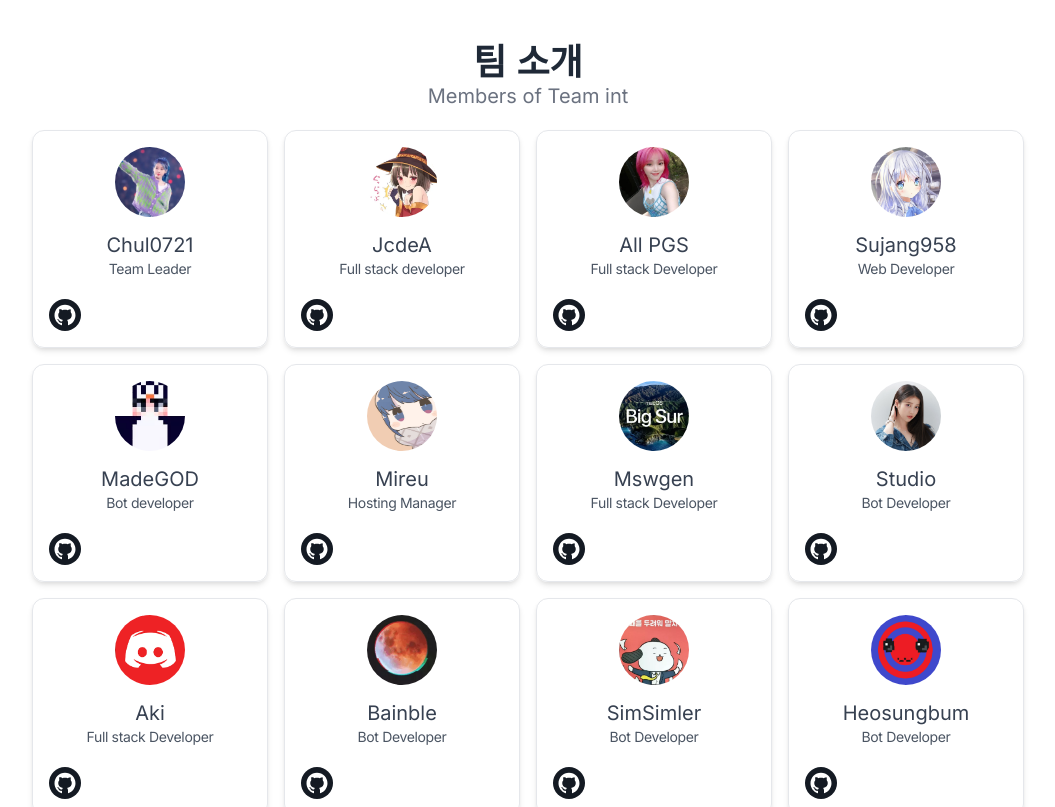
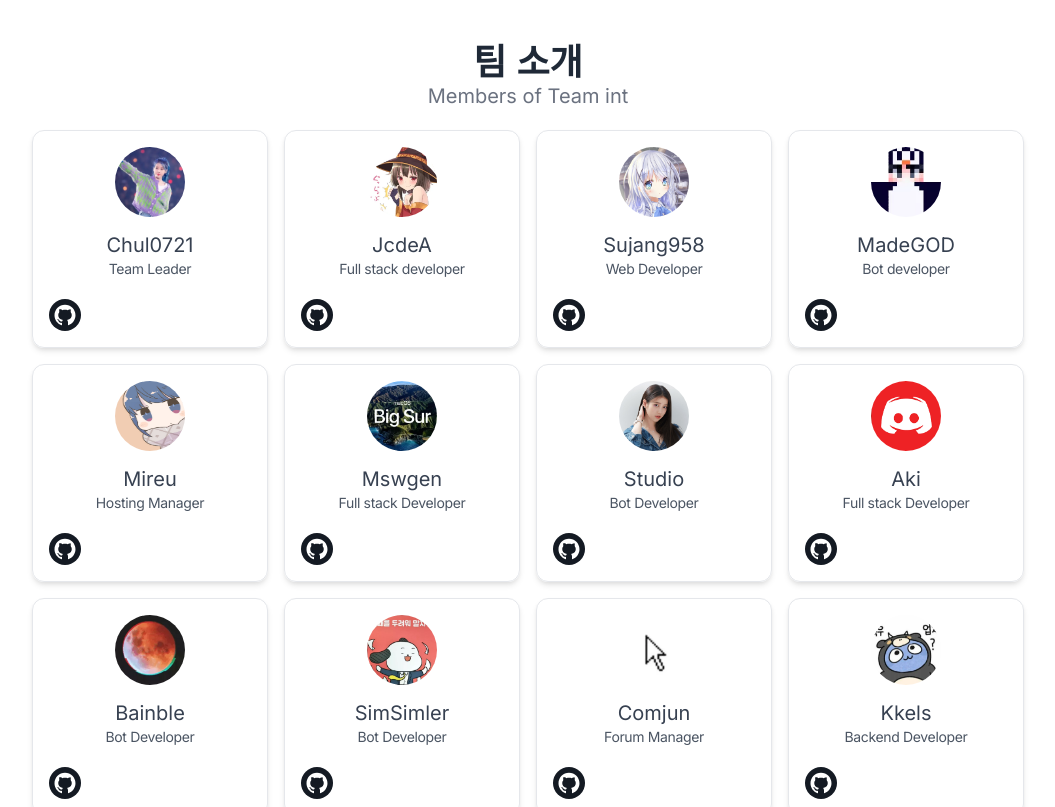
Before and after one commit to Team-int/Web, a Next.js app: page / in a window 1280 px wide. Shown: the part 820-1627 px from the top of the page, without its empty margins (112-1167 px from the left). Built offline with nearby package versions, Linux system fonts and the light colour scheme.

Commit message:
fix: removed members

```diff
--- a/pages/index.tsx
+++ b/pages/index.tsx
@@ -17,12 +17,6 @@ const members: Record<string, memberProps> = {
     profile: '/static/images/members/io.webp',
     github: 'https://github.com/JcdeA',
     desc: 'Full stack developer',
-  },
-  kms: {
-    name: 'All PGS',
-    profile: '/static/images/members/allpgs.jpg',
-    github: 'https://github.com/kms0219kms',
-    desc: 'Full stack Developer',
   },
   sujang: {
     name: 'Sujang958',
@@ -70,12 +64,6 @@ const members: Record<string, memberProps> = {
     name: 'simSimler',
     profile: '/static/images/members/simsimler.webp',
     github: 'https://github.com/simsimler',
-    desc: 'Bot Developer'
-  },
-  seoungbum: {
-    name: 'heosungbum',
-    profile: '/static/images/members/sungbum.png',
-    github: 'https://github.com/heosungbum',
     desc: 'Bot Developer'
   },
   comjun: {
```
Also changed, not shown: public/static/images/members/allpgs.jpg (deleted), public/static/images/members/sungbum.png (deleted).
